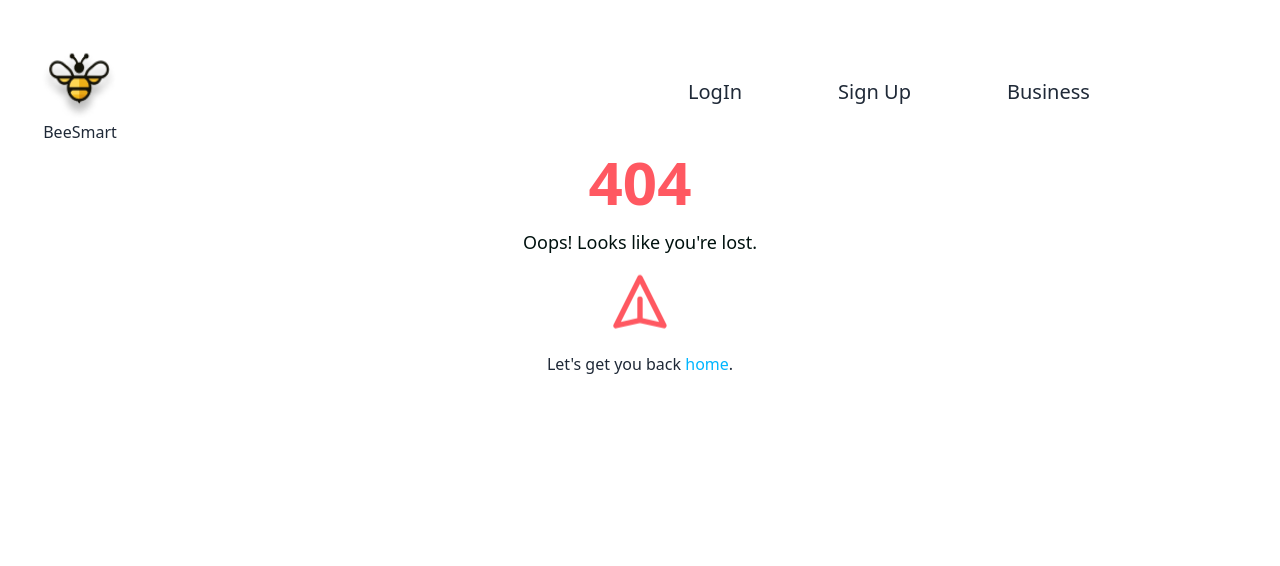
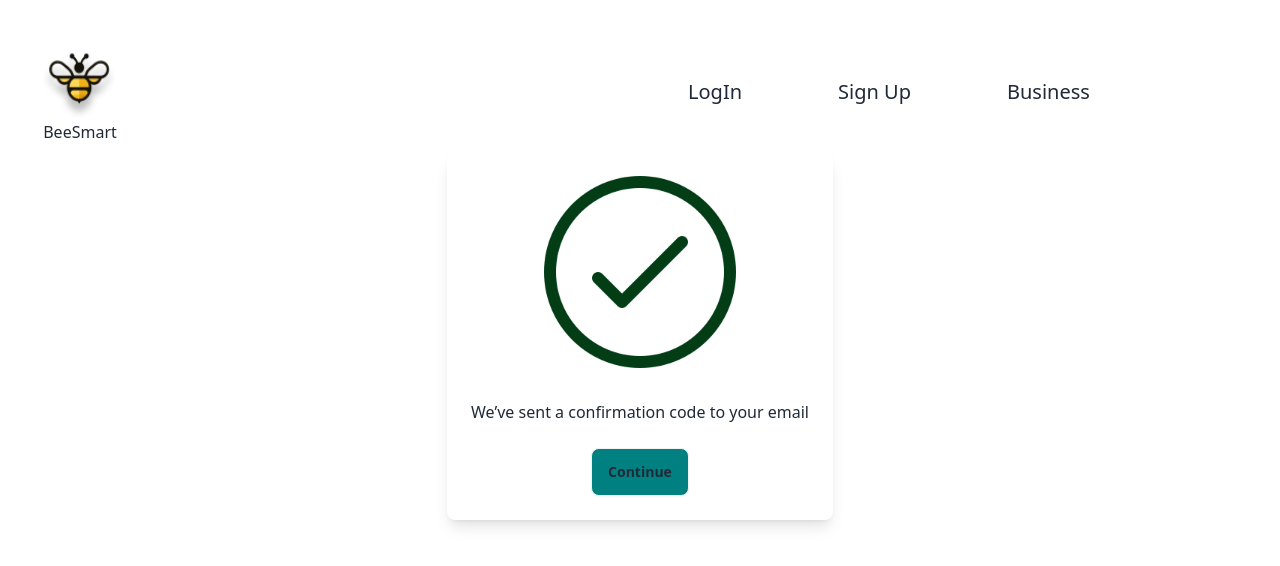
Before and after one commit to raphaelcordon/Beesmart, a React (Vite) app in the folder frontend/: page /congratulations in a window 1280 px wide. Before the commit this address had no page. Shown: the top 566 px of the page. Built offline with nearby package versions, Linux system fonts and the light colour scheme.

Commit message:
saving progress registerbusiness

```diff
--- /dev/null
+++ b/frontend/src/Routes/StartingPagesRoutes/SignUpStepsBusiness/CongratulationSection.jsx
@@ -0,0 +1,23 @@
+import Button from "../../../Components/SmallComponents/Button";
+import tick from "../../../assets/check-mark-forcongratulationsection.png";
+
+const CongratulationsSection = () => {
+  return (
+    <>
+      <div className="flex items-center justify-center">
+        <div className="flex xl:items-center l:items-center justify-center sm:mt-p md:mt-50p">
+          <div className="max-w-md w-full p-6 bg-base-100 rounded-lg shadow-lg flex flex-col items-center">
+            {/* <div className="flex justify-center mb-8">
+        <img src="logo" alt="Logo" className="w-30 h-20"/>
+      </div> */}
+            <img src={tick} className="w-16 sm:w-24 md:w-40 lg:w-40 xl:w-48" alt="Tick" />
+            <h2 className="mt-8 mb-6">We’ve sent a confirmation code to your email </h2>
+            <Button>Continue</Button>
+          </div>
+        </div>
+      </div>
+    </>
+  );
+};
+
+export default CongratulationsSection;
--- a/frontend/src/Routes/index.jsx
+++ b/frontend/src/Routes/index.jsx
@@ -5,6 +5,7 @@ import NotFound from "./NotFound";
 import SignUpEndUser from "./StartingPagesRoutes/SignUpEndUser";
 import BusinessSignUp from "./StartingPagesRoutes/BusinessSignUp";
 import Login from "./StartingPagesRoutes/Login";
+import CongratulationsSection from "./StartingPagesRoutes/SignUpStepsBusiness/CongratulationSection";
 
 const Router = () => {
   return (
@@ -15,6 +16,7 @@ const Router = () => {
           <Route path="/login" element={<Login />} />
           <Route path="/private-signup" element={<SignUpEndUser />} />
           <Route path="/business-signup" element={<BusinessSignUp />} />
+          <Route path="/congratulations" element={<CongratulationsSection />} />
 
           <Route path="*" element={<NotFound />} />
         </Route>
```
Also changed, not shown: frontend/src/assets/check-mark-forcongratulationsection.png (added).
